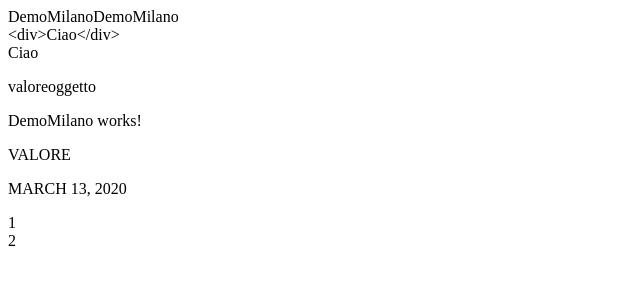
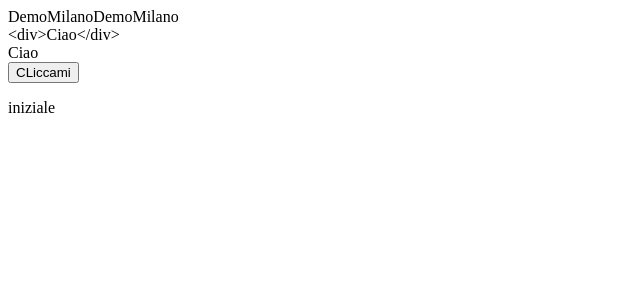
Before and after one commit to LukeSkywa/DemoMilano, an Angular app: page / in a window 1280 px wide. Shown: the top 300 px of the page, without its empty margins (0-640 px from the left). Built offline with nearby package versions, Linux system fonts and the light colour scheme.

Commit message:
primo event binding

```diff
--- a/src/app/app.component.html
+++ b/src/app/app.component.html
@@ -7,4 +7,5 @@
 <div [innerHtml]="html"></div>
 
 <!-- in questi casi meglio la property binding -->
-<app-primo [parin]="title"></app-primo>
+<!-- <app-primo [parin]="title"></app-primo> -->
+<app-secondo></app-secondo>
--- a/src/app/app.module.ts
+++ b/src/app/app.module.ts
@@ -3,11 +3,13 @@ import { NgModule } from '@angular/core';
 
 import { AppComponent } from './app.component';
 import { PrimoComponent } from './primo/primo.component';
+import { SecondoComponent } from './secondo/secondo.component';
 
 @NgModule({
   declarations: [
     AppComponent,
-    PrimoComponent
+    PrimoComponent,
+    SecondoComponent
   ],
   imports: [
     BrowserModule
--- /dev/null
+++ b/src/app/secondo/secondo.component.html
@@ -0,0 +1,2 @@
+<button (click)="gestioneClick()">CLiccami</button>
+<p>{{titolo}}</p>
--- /dev/null
+++ b/src/app/secondo/secondo.component.ts
@@ -0,0 +1,22 @@
+import { Component, OnInit } from '@angular/core';
+
+@Component({
+  selector: 'app-secondo',
+  templateUrl: './secondo.component.html',
+  styleUrls: ['./secondo.component.scss']
+})
+export class SecondoComponent implements OnInit {
+
+  titolo = 'iniziale';
+
+  constructor() { }
+
+  ngOnInit(): void {
+  }
+
+  gestioneClick() {
+    console.log('ciao');
+    this.titolo = 'dopo click';
+  }
+
+}
```
Also changed, not shown: src/app/secondo/secondo.component.scss (added), 1 other file (tests, documents, lock files or other folders).
